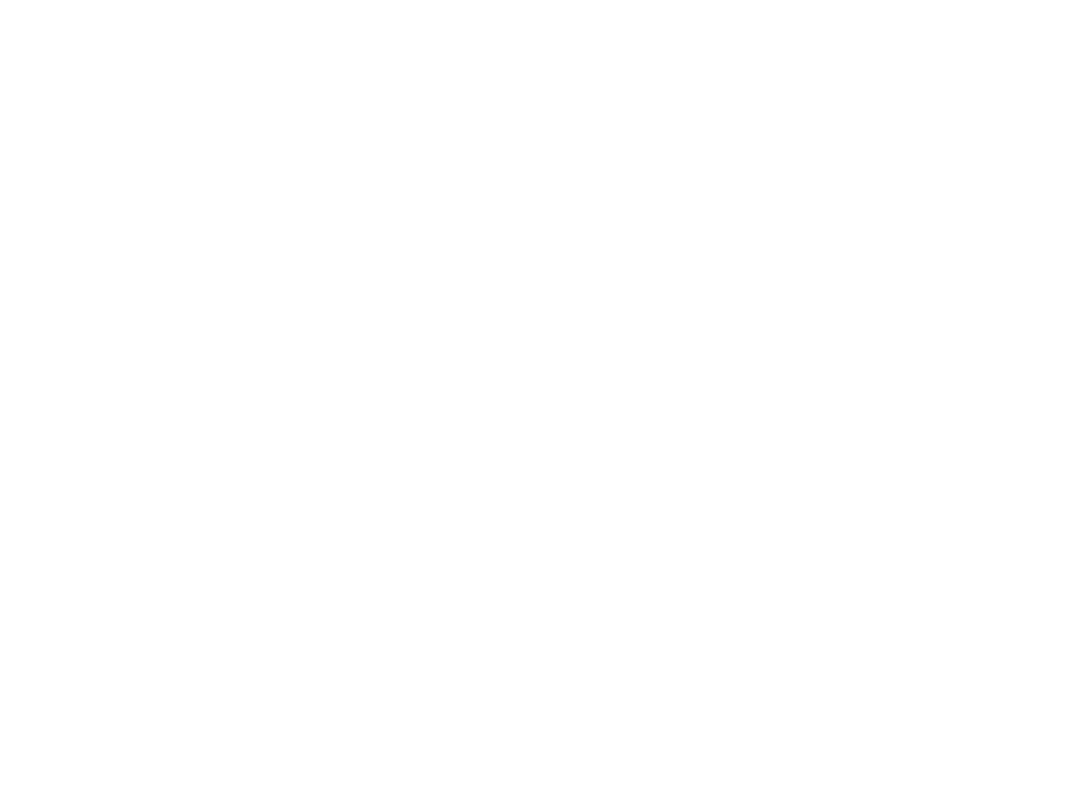
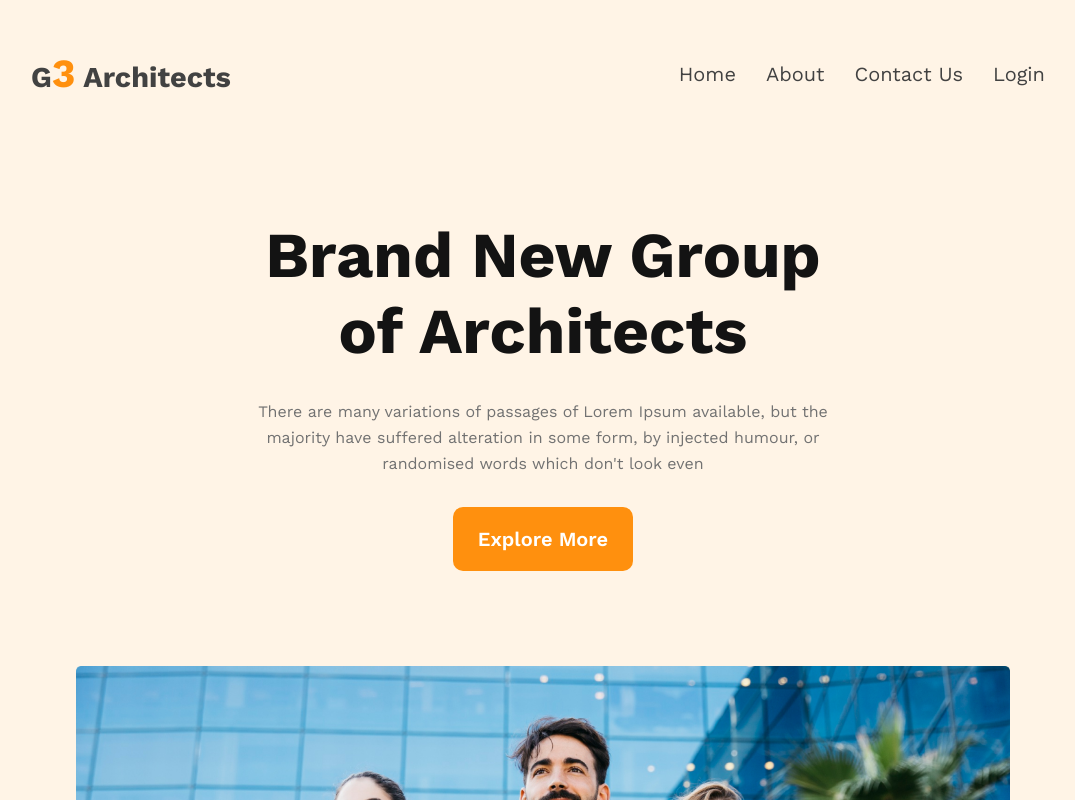
Before and after one commit to sadekcric/g3_architects, a plain HTML site: page index.html in a window 1280 px wide. Shown: the top 800 px of the page, without its empty margins (97-1172 px from the left). Drawn offline with nearby package versions, Linux system fonts and the light colour scheme.

Commit message:
Header part done

```diff
--- a/index.html
+++ b/index.html
@@ -3,10 +3,36 @@
 <head>
   <meta charset="UTF-8">
   <meta name="viewport" content="width=device-width, initial-scale=1.0">
-  <title>Document</title>
+  <title>G-Architects|home-page</title>
   <link rel="stylesheet" href="style/style.css">
+  <link rel="shortcut icon" href="images/icons/ribon.png" type="image/x-icon">
 </head>
 <body>
+  <!-- Header part -->
+  <header>
+    <!-- navigation menu -->
+    <div class="width">
+       <nav>
+        <h3><a href="">G<span>3</span> Architects</a></h3>
+        <ul>
+          <li><a href="">Home</a></li>
+          <li><a href="">About</a></li>
+          <li><a href="">Contact Us</a></li>
+          <li><a href="">Login</a></li>
+        </ul>
+      </nav>
+
+    <!-- Banner Part -->
+    <div class="banner_title">
+      <h1>Brand New Group of Architects</h1>
+      <p>There are many variations of passages of Lorem Ipsum available, but the majority have suffered alteration in some form, by injected humour, or randomised words which don't look even</p>
+      <button class="btn">Explore More</button>
+    </div>
+    <div class="banner">
+      <img src="images/banner.png" alt="">
+    </div>
+  </div>
+  </header>
 
 </body>
 </html>
--- a/style/style.css
+++ b/style/style.css
@@ -0,0 +1,96 @@
+/* Universal Part */
+@import url('https://fonts.googleapis.com/css2?family=Work+Sans:wght@400;500;600;700;800&display=swap');
+*{
+  margin: 0;
+  padding:0;
+  box-sizing: border-box;
+  font-family: 'Work Sans', sans-serif;
+}
+
+p{
+  color: #727272;
+  font-weight: 400;
+  line-height: 26px;
+  margin: 30px 0;
+}
+
+.btn{
+  width: 180px;
+  height: 64px;
+  border-radius: 10px;
+  background: #FF900E;
+  color: #FFF;
+  text-align: center;
+  font-size: 1.25rem;
+  font-weight: 600;
+  border: none;
+}
+
+/* header part */
+header{
+  background: #ff900e1a;
+  margin-bottom:120px;
+  padding-top: 50px;
+}
+
+.width{
+  width: 80%;
+  margin: 0 auto;
+}
+nav{
+  display: flex;
+  justify-content:space-between ;
+  align-items: center;
+}
+
+nav ul{
+  display: flex;
+  gap:10px;
+}
+
+nav ul li{
+  list-style: none;
+  padding:5px 10px;
+  font-size: 1.25rem;
+}
+
+nav h3{
+  font-size: 1.8rem;
+}
+
+nav span{
+  color:#FF900E;
+  font-size: 2.5rem;
+}
+
+nav ul li a, nav a{
+  text-decoration: none;
+  color:#424242;
+}
+
+/* Header Banner Part */
+.banner_title{
+  width: 60%;
+  margin: 0 auto;
+  text-align: center;
+}
+
+.banner_title h1{
+  color:#131313;
+  font-size: 4rem;
+  font-weight: 700;
+  margin-top: 120px;
+}
+
+.banner_title button{
+  margin-bottom: 50px;
+}
+
+/* Banner Img */
+.banner img{
+  width: 100%;
+}
+
+.banner{
+  padding:45px;
+}
```
